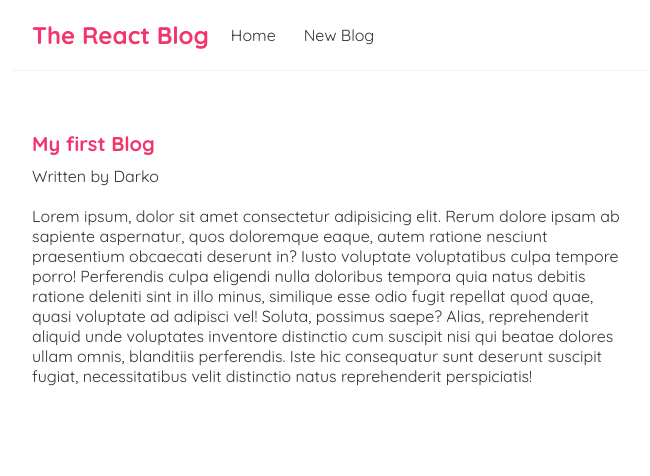
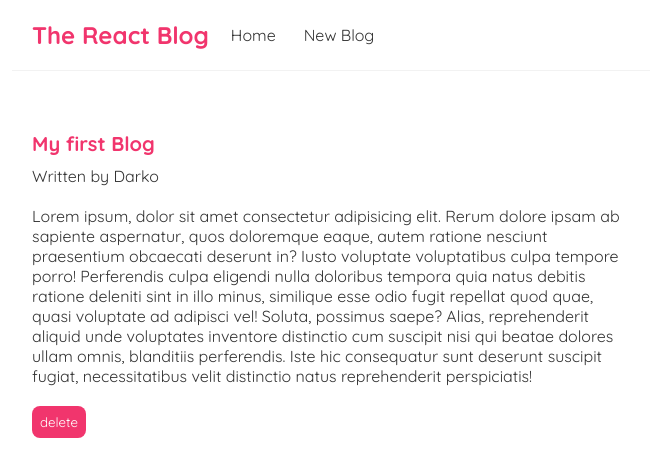
Before and after one commit to DarkoPG27/React---Blog, a React (Create React App) app: page /blogs/1 in a window 1280 px wide. Shown: the top 476 px of the page, without its empty margins (308-958 px from the left). Built offline with nearby package versions, Linux system fonts and the light colour scheme; data requests are answered from the project's data file.

Commit message:
Added DELETE method

```diff
--- a/data/db.json
+++ b/data/db.json
@@ -11,12 +11,6 @@
       "body": "Lorem ipsum, dolor sit amet consectetur adipisicing elit. Rerum dolore ipsam ab sapiente aspernatur, quos doloremque eaque, autem ratione nesciunt praesentium obcaecati deserunt in? Iusto voluptate voluptatibus culpa tempore porro! Perferendis culpa eligendi nulla doloribus tempora quia natus debitis ratione deleniti sint in illo minus, similique esse odio fugit repellat quod quae, quasi voluptate ad adipisci vel! Soluta, possimus saepe? Alias, reprehenderit aliquid unde voluptates inventore distinctio cum suscipit nisi qui beatae dolores ullam omnis, blanditiis perferendis. Iste hic consequatur sunt deserunt suscipit fugiat, necessitatibus velit distinctio natus reprehenderit perspiciatis!",
       "author": "Ally",
       "id": 2
-    },
-    {
-      "title": "React-A JavaScript library for building user interfaces",
-      "body": "Declarative\nReact makes it painless to create interactive UIs. Design simple views for each state in your application, and React will efficiently update and render just the right components when your data changes.\n\nDeclarative views make your code more predictable and easier to debug.\n\nComponent-Based\nBuild encapsulated components that manage their own state, then compose them to make complex UIs.\n\nSince component logic is written in JavaScript instead of templates, you can easily pass rich data through your app and keep state out of the DOM.\n\nLearn Once, Write Anywhere\nWe don’t make assumptions about the rest of your technology stack, so you can develop new features in React without rewriting existing code.\n\nReact can also render on the server using Node and power mobile apps using React Native.",
-      "author": "Wick",
-      "id": 3
     }
   ]
 }
--- a/src/BlogDetalis.js
+++ b/src/BlogDetalis.js
@@ -1,10 +1,20 @@
 import { useParams } from "react-router-dom";
+import { useHistory } from "react-router-dom";
 import useFetch from "./useFetch";
 
 const BlogDetails = () => {
 
     const { id } = useParams();
     const { data: blog, error, isLoading } = useFetch('http://localhost:8000/blogs/' + id)
+    const history = useHistory();
+
+    const handleClick = () => {
+        fetch('http://localhost:8000/blogs/' + blog.id, {
+            method: 'DELETE'
+        }).then(() => {
+            history.push("/")
+        })
+    }
 
     return (
         <div className="blog-details">
@@ -15,6 +25,7 @@
                     <h2>{blog.title}</h2>
                     <p>Written by {blog.author}</p>
                     <div>{blog.body}</div>
+                    <button onClick={handleClick}>delete</button>
                 </article>
             )}
         </div>
--- a/src/index.css
+++ b/src/index.css
@@ -72,6 +72,15 @@
   margin: 20px 0;
 }
 
+.blog-details button{
+  background: #f1356d;
+  color: #fff;
+  border: 0;
+  padding: 8px;
+  border-radius: 8px;
+  cursor: pointer;
+}
+
 /* create new blog form */
 .create{
   max-width: 400px;
```
